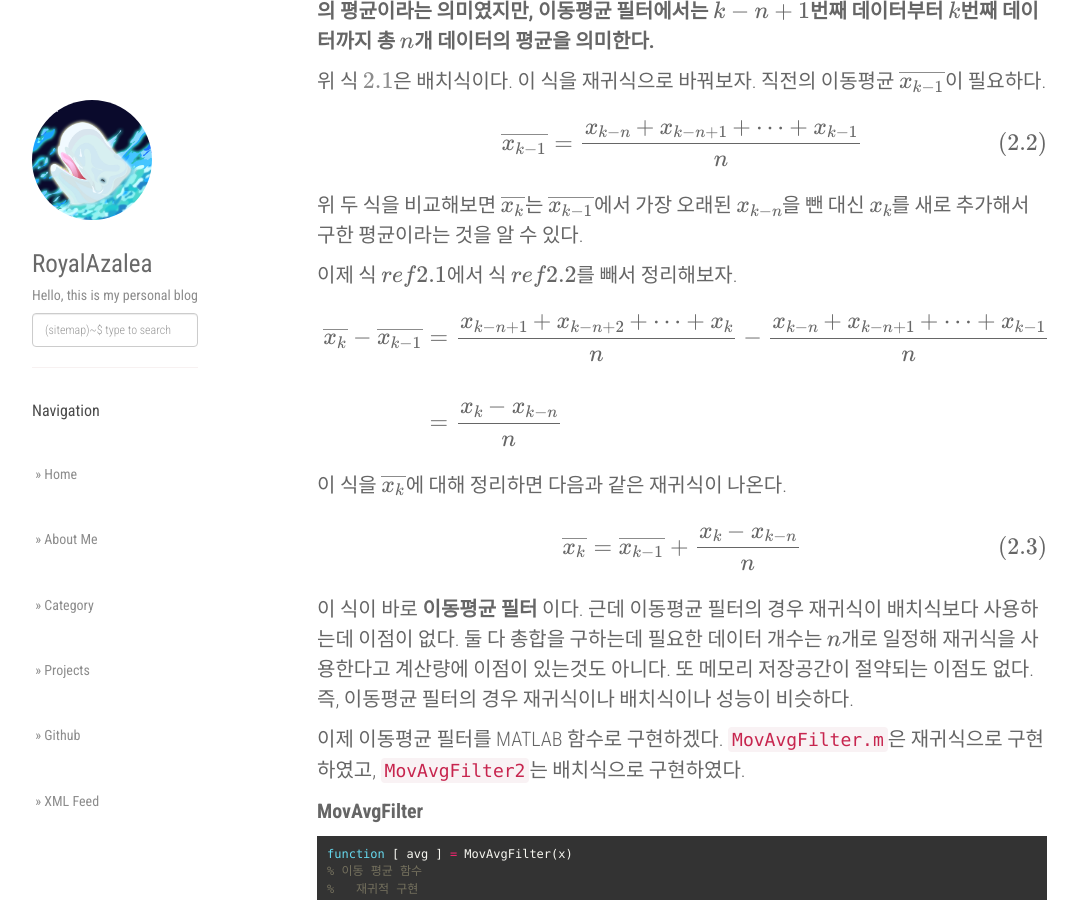
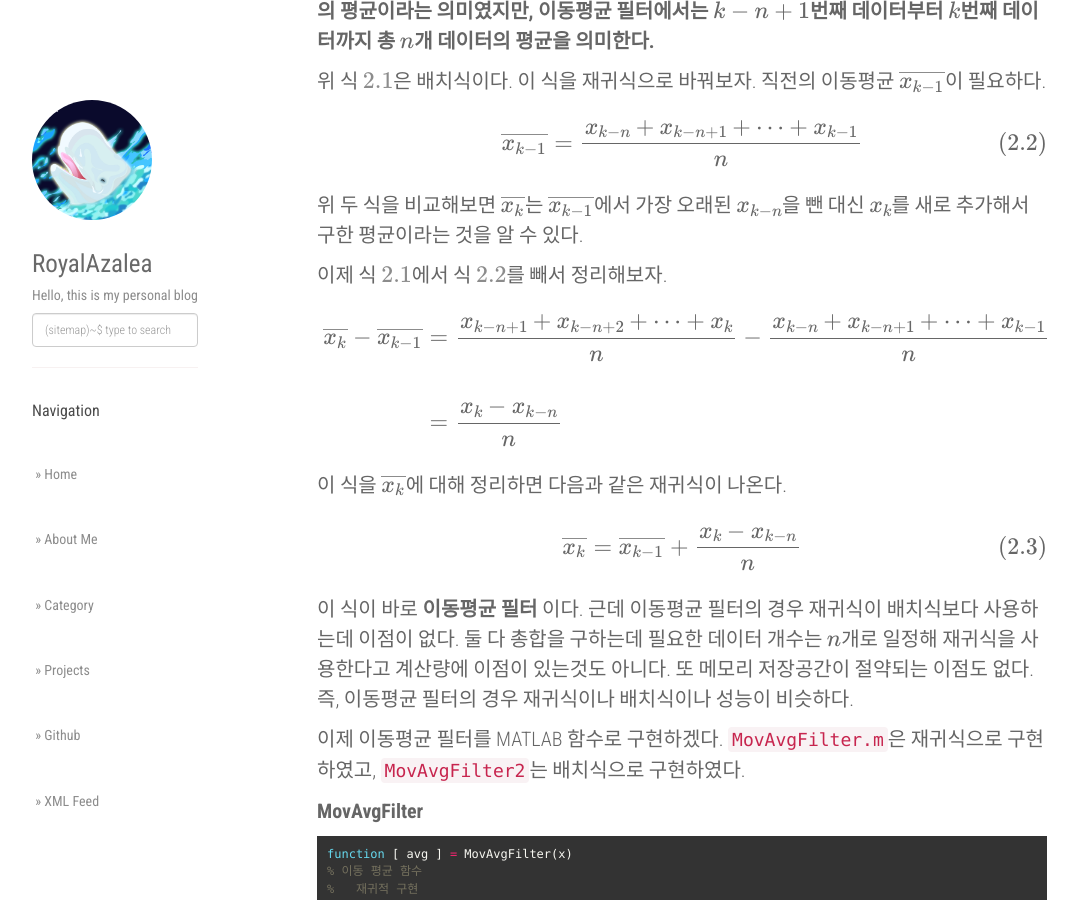
Before and after one commit to RoyalAzalea/RoyalAzalea.github.io, a Jekyll site: the page built from _posts/kalman-filter-study/2017-02-22-kalman-filter-study.md, in a window 1280 px wide and 900 px high, scrolled down 563 px. Shown: the whole window, without its empty margins (53-1131 px from the left). Built offline with Jekyll 4.4.1, drawn with Linux system fonts in a browser that asks for light colours; nearby versions of some CDN libraries; formulas are drawn with MathJax 3.

Commit message:
update_test

```diff
--- a/_posts/kalman-filter-study/2017-02-22-kalman-filter-study.md
+++ b/_posts/kalman-filter-study/2017-02-22-kalman-filter-study.md
@@ -38,12 +38,12 @@ $$
 위 두 식을 비교해보면 $\overline{x_k}$는 $\overline{x_{k-1}}$에서 가장 오래된
 $x_{k-n}$을 뺀 대신 $x_k$를 새로 추가해서 구한 평균이라는 것을 알 수 있다.
 
-이제 식 $ref{2.1}$에서 식 $ref{2.2}$를 빼서 정리해보자.
+이제 식 $\ref{2.1}$에서 식 $\ref{2.2}$를 빼서 정리해보자.
 
 $$
 \begin{align}
 \overline{x_k} - \overline{x_{k-1}} &= { x_{k-n+1} + x_{k-n+2} + \cdots + x_k \over n} - { x_{k-n} + x_{k-n+1} + \cdots + x_{k-1} \over n} \\\\
-&= {x_k - x_{k-n} \over n}
+                                    &= {x_k - x_{k-n} \over n}
 \end{align}
 $$
 
```
